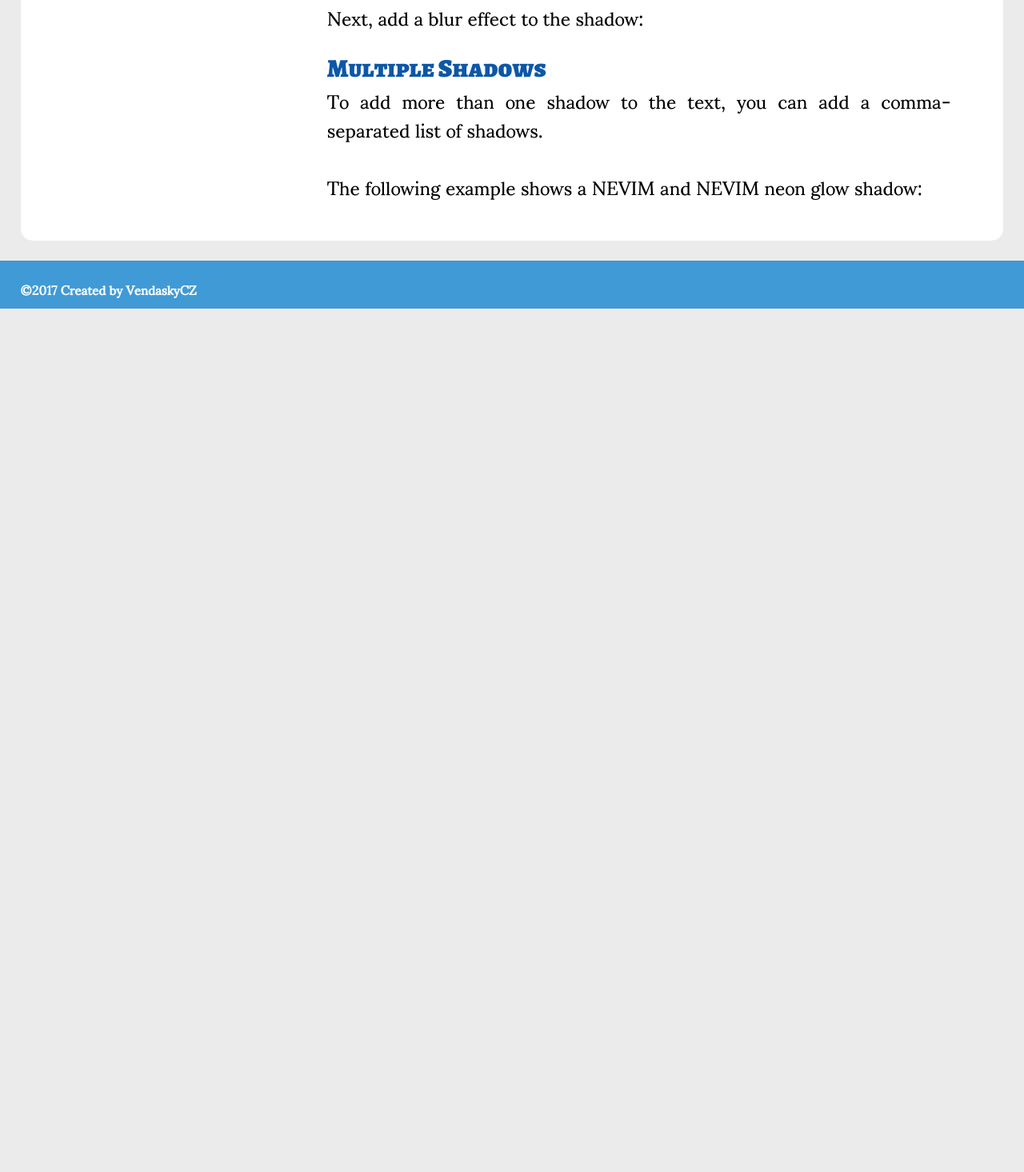
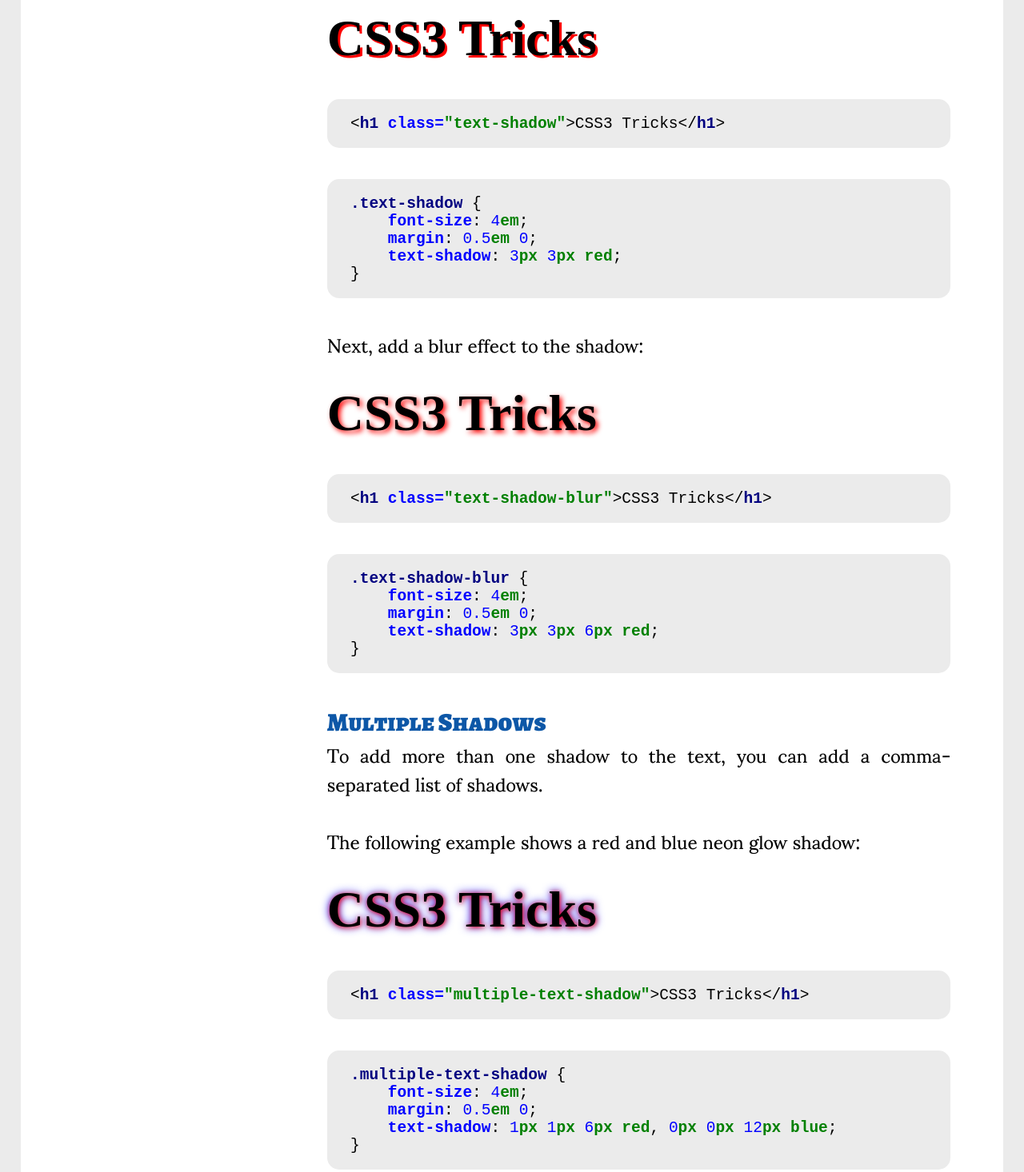
Before and after one commit to vaclavpavlicek/CSS3Tricks, a plain HTML site: page src/shadows.html in a window 1280 px wide. Shown: the part 2423-3889 px from the top of the page at 80% size. Before the commit the page ends 2809 px from the top, so only its background shows below. Drawn offline with Linux system fonts and the light colour scheme.

Commit message:
add text shadows page examples

```diff
--- a/src/shadows.html
+++ b/src/shadows.html
@@ -136,12 +136,69 @@
 
                 In following example, you specify the horizontal and vertical shadows with color:
             </p>
+            <div class="example">
+                <h1 class="text-shadow">CSS3 Tricks</h1>
+            </div>
+            <code class="code-snippet">
+                &lt;<span class="tag-name"><b>h1</b></span> <span class="tag-attribute"><b>class=</b></span><span
+                    class="tag-attribute-value"><b>"text-shadow"</b></span>&gt;CSS3 Tricks&lt;/<span class="tag-name"><b>h1</b></span>&gt;
+            </code>
+            <code class="code-snippet">
+                <span class="css-selector"><b>.text-shadow</b></span>&nbsp;{<br>
+                <span class="css-property"><b>&nbsp;&nbsp;&nbsp;&nbsp;font-size</b></span>: <span class="css-number-value">4</span><span class="css-unit"><b>em</b></span>;<br>
+                <span class="css-property"><b>&nbsp;&nbsp;&nbsp;&nbsp;margin</b></span>: <span class="css-number-value">0.5</span><span class="css-unit"><b>em</b></span> <span class="css-number-value">0</span>;<br>
+                <span class="css-property"><b>&nbsp;&nbsp;&nbsp;&nbsp;text-shadow</b></span>:
+                    <span class="css-number-value">3</span><span class="css-unit"><b>px</b></span>
+                    <span class="css-number-value">3</span><span class="css-unit"><b>px</b></span>
+                    <span class="css-unit"><b>red</b></span>;<br>
+                }
+            </code>
             <p>Next, add a blur effect to the shadow:</p>
+            <div class="example">
+                <h1 class="text-shadow text-shadow-blur">CSS3 Tricks</h1>
+            </div>
+            <code class="code-snippet">
+                &lt;<span class="tag-name"><b>h1</b></span> <span class="tag-attribute"><b>class=</b></span><span
+                    class="tag-attribute-value"><b>"text-shadow-blur"</b></span>&gt;CSS3 Tricks&lt;/<span class="tag-name"><b>h1</b></span>&gt;
+            </code>
+            <code class="code-snippet">
+                <span class="css-selector"><b>.text-shadow-blur</b></span>&nbsp;{<br>
+                <span class="css-property"><b>&nbsp;&nbsp;&nbsp;&nbsp;font-size</b></span>: <span class="css-number-value">4</span><span class="css-unit"><b>em</b></span>;<br>
+                <span class="css-property"><b>&nbsp;&nbsp;&nbsp;&nbsp;margin</b></span>: <span class="css-number-value">0.5</span><span class="css-unit"><b>em</b></span> <span class="css-number-value">0</span>;<br>
+                <span class="css-property"><b>&nbsp;&nbsp;&nbsp;&nbsp;text-shadow</b></span>:
+                <span class="css-number-value">3</span><span class="css-unit"><b>px</b></span>
+                <span class="css-number-value">3</span><span class="css-unit"><b>px</b></span>
+                <span class="css-number-value">6</span><span class="css-unit"><b>px</b></span>
+                <span class="css-unit"><b>red</b></span>;<br>
+                }
+            </code>
             <h4>Multiple Shadows</h4>
             <p>To add more than one shadow to the text, you can add a comma-separated list of shadows.
                <br><br>
-               The following example shows a NEVIM and NEVIM neon glow shadow:
+               The following example shows a red and blue neon glow shadow:
             </p>
+            <div class="example">
+                <h1 class="multiple-text-shadow">CSS3 Tricks</h1>
+            </div>
+            <code class="code-snippet">
+                &lt;<span class="tag-name"><b>h1</b></span> <span class="tag-attribute"><b>class=</b></span><span
+                    class="tag-attribute-value"><b>"multiple-text-shadow"</b></span>&gt;CSS3 Tricks&lt;/<span class="tag-name"><b>h1</b></span>&gt;
+            </code>
+            <code class="code-snippet">
+                <span class="css-selector"><b>.multiple-text-shadow</b></span>&nbsp;{<br>
+                <span class="css-property"><b>&nbsp;&nbsp;&nbsp;&nbsp;font-size</b></span>: <span class="css-number-value">4</span><span class="css-unit"><b>em</b></span>;<br>
+                <span class="css-property"><b>&nbsp;&nbsp;&nbsp;&nbsp;margin</b></span>: <span class="css-number-value">0.5</span><span class="css-unit"><b>em</b></span> <span class="css-number-value">0</span>;<br>
+                <span class="css-property"><b>&nbsp;&nbsp;&nbsp;&nbsp;text-shadow</b></span>:
+                <span class="css-number-value">1</span><span class="css-unit"><b>px</b></span>
+                <span class="css-number-value">1</span><span class="css-unit"><b>px</b></span>
+                <span class="css-number-value">6</span><span class="css-unit"><b>px</b></span>
+                <span class="css-unit"><b>red</b></span>,
+                <span class="css-number-value">0</span><span class="css-unit"><b>px</b></span>
+                <span class="css-number-value">0</span><span class="css-unit"><b>px</b></span>
+                <span class="css-number-value">12</span><span class="css-unit"><b>px</b></span>
+                <span class="css-unit"><b>blue</b></span>;<br>
+                }
+            </code>
         </div>
     </div>
 </section>
--- a/src/styles/examples.css
+++ b/src/styles/examples.css
@@ -136,6 +136,12 @@
     top: 0;
 }
 
+.example .multiple-text-shadow {
+    font-size: 4em;
+    margin: 0.5em 0;
+    text-shadow: 1px 1px 6px red, 0 0 12px blue;
+}
+
 .example #opacity-1 {
     background-color: rgb(13, 87, 167);
     opacity: 0.2;
@@ -190,6 +196,16 @@
     background-color: red;
     height: 200px;
     width: 200px;
+}
+
+.example .text-shadow {
+    font-size: 4em;
+    margin: 0.5em 0;
+    text-shadow: 3px 3px red;
+}
+
+.example .text-shadow-blur {
+    text-shadow: 3px 3px 6px red;
 }
 
 @-webkit-keyframes red-to-yellow {
```
